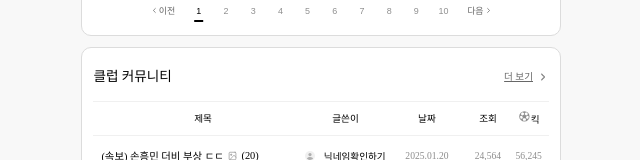
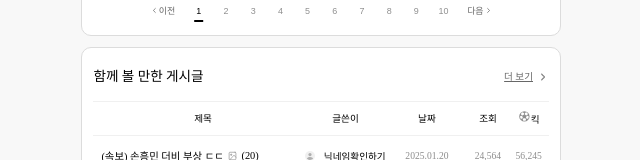
Before and after one commit to haerxeong/kickon-frontend, a React (Vite) app: page /community/detail in a window 1280 px wide. Shown: the part 2801-2961 px from the top of the page, without its empty margins (382-1022 px from the left). Built offline with nearby package versions, Linux system fonts and the light colour scheme.

Commit message:
Feat: 타이틀에 props 추가

```diff
--- a/src/components/CommunityBoard/communityBoard.jsx
+++ b/src/components/CommunityBoard/communityBoard.jsx
@@ -19,7 +19,7 @@ import {
 import ImageIcon from "../../assets/image.svg";
 import {Link} from "react-router-dom";
 
-const CommunityBoard = () => {
+const CommunityBoard = ({ type }) => {
   const initialPosts = [
     {
       title: "(속보) 손흥민 더비 부상 ㄷㄷ",
@@ -61,7 +61,9 @@ const CommunityBoard = () => {
   return (
     <CommunityBoardContainer>
       <CommunityHeader>
-        <div className="title">클럽 커뮤니티</div>
+        <div className="title">
+          {type === "communityDetail" ? "함께 볼 만한 게시글" : "클럽 커뮤니티"}
+        </div>
         <MoreLink as={Link} to="/community">
           더 보기
           <MoreIcon />
--- a/src/components/NewsList/newsList.jsx
+++ b/src/components/NewsList/newsList.jsx
@@ -4,15 +4,19 @@ import NewsItem from "./NewsItem";
 import {newsList} from "../../mocks/newsList.js";
 import { Link } from "react-router-dom";
 
-const NewsList = () => {
+const NewsList = ({ type }) => {
   return (
     <NewsListContainer>
       <NewsHeader>
-        <div className="title">
-          <span>함께 볼 만한</span>
-          <span>FC 서울</span>
-          <span>뉴스</span>
-        </div>
+          <div className="title">
+              {type === "other" ? ( // 다른 팀 뉴스 상세에서는 <CommunityBoard type="other" />로 사용
+                  "함께 볼 만한 뉴스"
+              ) : (
+                  <>
+                      <span>함께 볼 만한</span> <span>FC 서울</span> <span>뉴스</span>
+                  </>
+              )}
+          </div>
         <MoreLink as={Link} to="/news">
           더 보기
           <MoreIcon />
--- a/src/pages/Community/communityDetail.jsx
+++ b/src/pages/Community/communityDetail.jsx
@@ -5,7 +5,7 @@ const CommunityDetailPage = () => {
     return (
         <>
             <NewsDetail type="community" />
-            <CommunityBoard/>
+            <CommunityBoard type="communityDetail"/>
         </>
     )
 }
```
